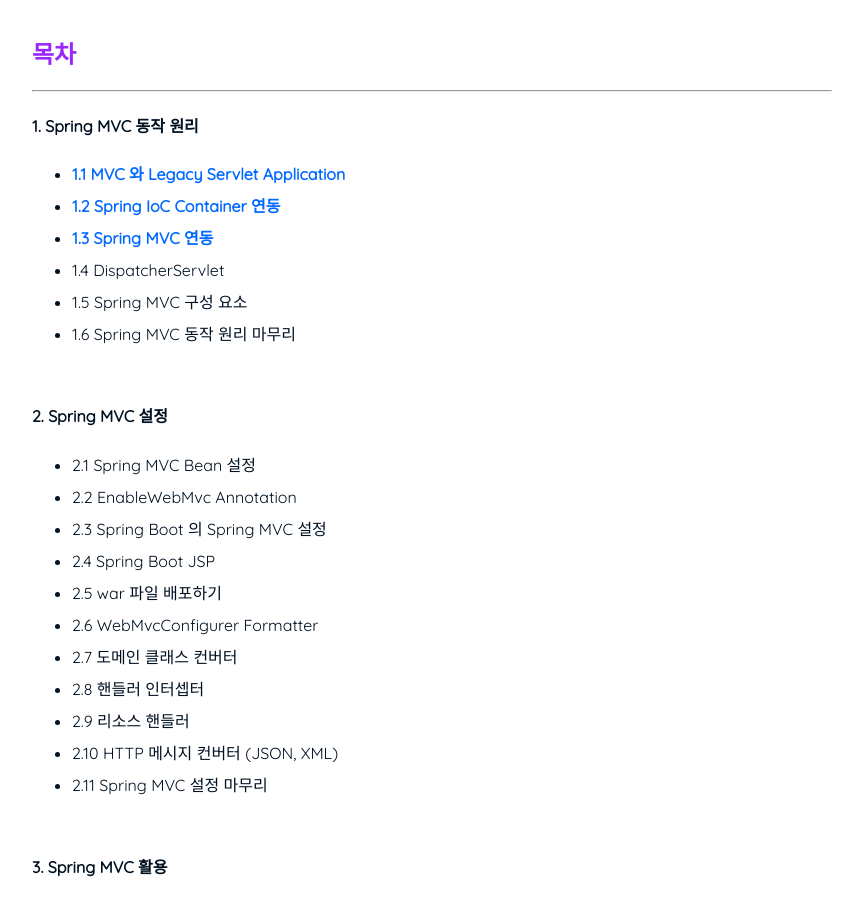
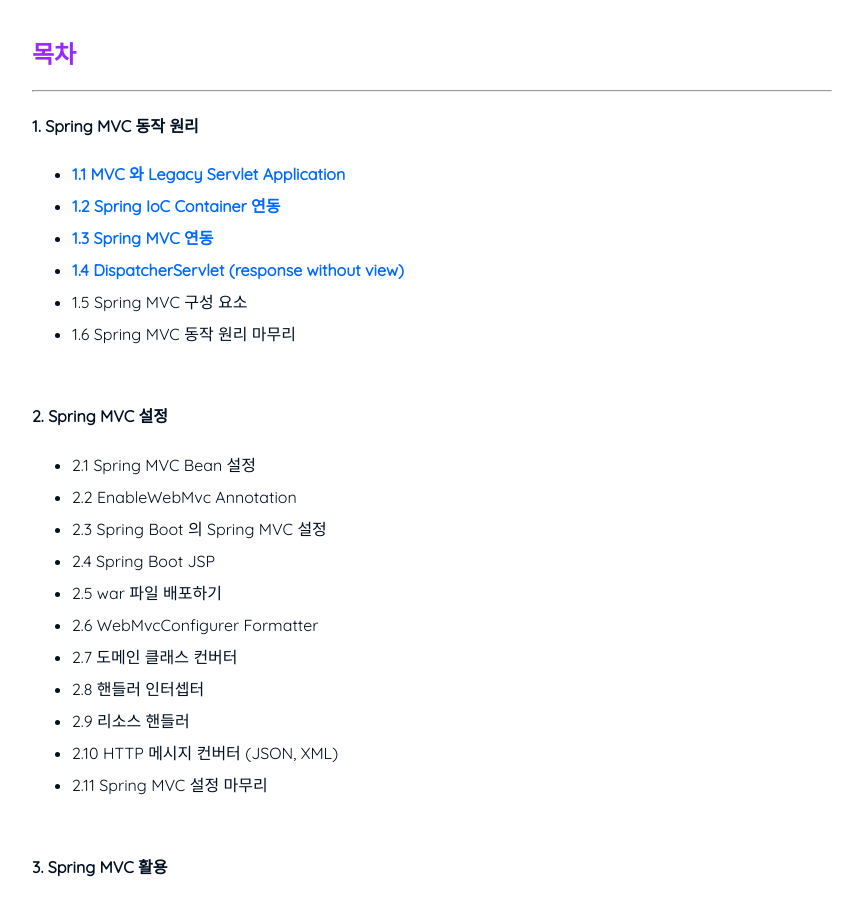
Before and after one commit to nimkoes/portfolio, a Jekyll site: the page built from _posts/2021-06-17-spring_web_mvc.md, in a window 1280 px wide and 900 px high, scrolled down 837 px. Shown: the whole window, without its empty margins (208-1071 px from the left). Built offline with Jekyll 4.4.1, drawn with Linux system fonts in a browser that asks for light colours.

Commit message:
mod post

```diff
--- a/_posts/2021-06-17-spring_web_mvc.md
+++ b/_posts/2021-06-17-spring_web_mvc.md
@@ -28,7 +28,7 @@
   - [1.1 MVC 와 Legacy Servlet Application][link_spring_web_mvc_001]
   - [1.2 Spring IoC Container 연동][link_spring_web_mvc_002]
   - [1.3 Spring MVC 연동][link_spring_web_mvc_003]
-  - 1.4 DispatcherServlet
+  - [1.4 DispatcherServlet (response without view)][link_spring_web_mvc_004]
   - 1.5 Spring MVC 구성 요소
   - 1.6 Spring MVC 동작 원리 마무리
 
```
Also changed, not shown: other parts of _posts/2021-06-17-spring_web_mvc.md (+1 -0 lines).
